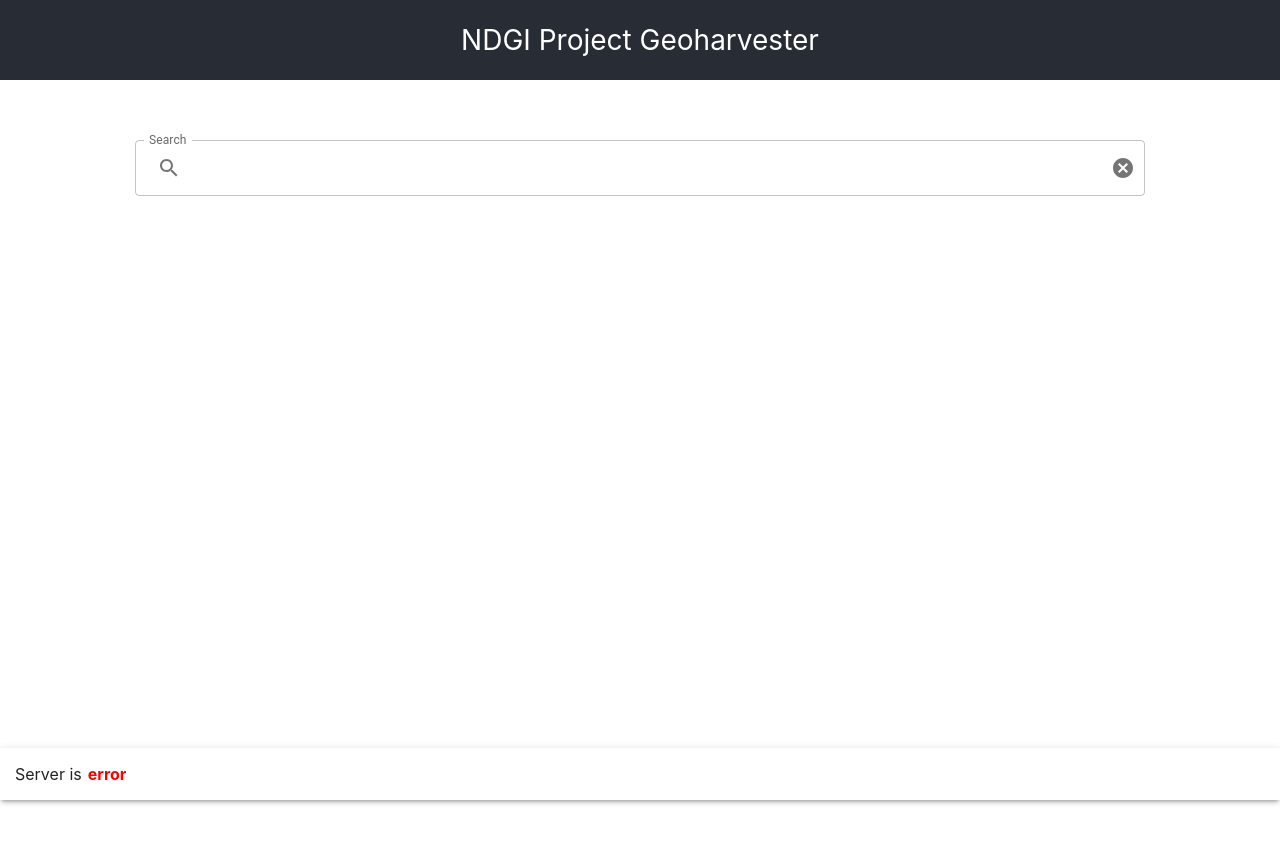
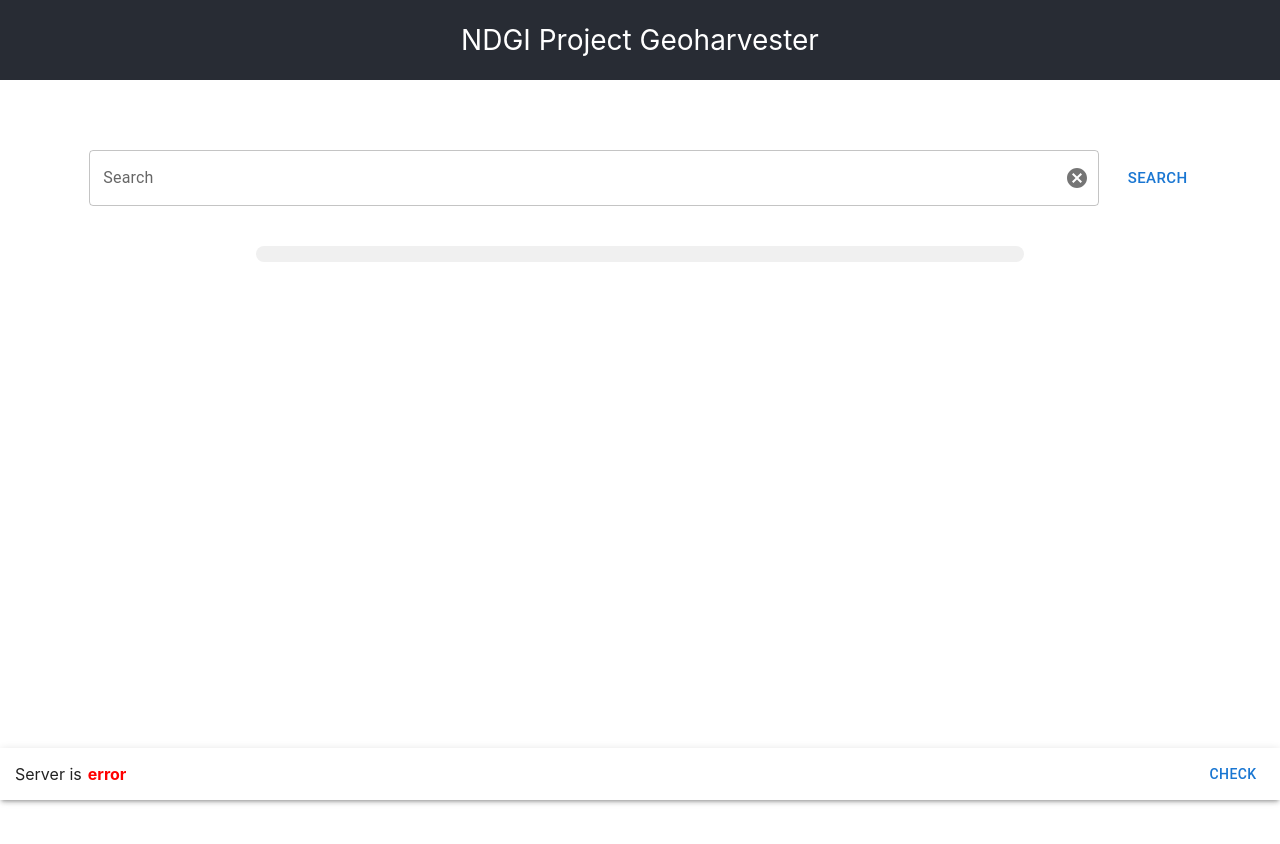
Before and after one commit to FHNW-IVGI/Geoharvester, a React (Create React App) app in the folder client/: page / in a window 1280 px wide. Shown: the top 844 px of the page. Before the commit the page ends 800 px from the top, so only its background shows below. Built offline with nearby package versions, Linux system fonts and the light colour scheme.

Commit message:
Basic search call, Basic UI

```diff
--- a/client/src/App.tsx
+++ b/client/src/App.tsx
@@ -1,32 +1,34 @@
 import React, { useEffect, useState } from "react";
-import axios from "axios";
-import "./App.css";
 import { SearchBar } from "./components/search/SearchBar";
 import { Footer } from "./components/footer/Footer";
-
-const BASEURL = "http://localhost:8000"; // Adjust to port where backend is running
-const defaultRoute = `${BASEURL}/`;
+import { ResultArea } from "./components/results/ResultArea";
+import { getServerStatus } from "./requests";
+import "./App.css";
 
 function App() {
   const [statusString, setStatusString] = useState("not connected");
+  const [searchResults, setSearchResults] = useState([]);
+
+  const checkServerStatus = () =>
+    getServerStatus()
+      .then((res) => {
+        setStatusString(res ? res : "error");
+      })
+      .catch((e) => console.error(e));
 
   useEffect(() => {
-    const fetchData = async () => {
-      const result = await axios(defaultRoute, {});
-      const { message } = result.data;
-      setStatusString(message ? message : "error");
-    };
-    fetchData().catch((e) => console.error(e));
+    checkServerStatus();
   }, []);
 
   return (
     <>
       <header className="App-header">NDGI Project Geoharvester</header>
       <main className="App-main">
-        <SearchBar />
+        <SearchBar setSearchResults={setSearchResults} />
+        <ResultArea results={searchResults}></ResultArea>
       </main>
       <footer className="App-footer">
-        <Footer status={statusString} />
+        <Footer status={statusString} checkServerStatus={checkServerStatus} />
       </footer>
     </>
   );
--- a/client/src/components/footer/Footer.tsx
+++ b/client/src/components/footer/Footer.tsx
@@ -1,10 +1,16 @@
-import { Paper } from "@mui/material";
-import "./Footer.css";
+import { Paper, Button } from "@mui/material";
+import "./footer.css";
 
-export const Footer = ({ status }: { status: string }) => (
+export const Footer = ({
+  status,
+  checkServerStatus,
+}: {
+  status: string;
+  checkServerStatus: () => void;
+}) => (
   <Paper sx={{ position: "fixed", bottom: 0, left: 0, right: 0 }} elevation={3}>
-    <div className="footer-bar">
-      <p className="footer-text">
+    <div id="footer-bar">
+      <p id="footer-text">
         Server is
         <span
           style={{
@@ -16,6 +22,9 @@ export const Footer = ({ status }: { status: string }) => (
           {status}
         </span>
       </p>
+      <Button id="footer-button" onClick={checkServerStatus}>
+        Check
+      </Button>
     </div>
   </Paper>
 );
--- a/client/src/components/footer/Footer.css
+++ b/client/src/components/footer/footer.css
@@ -1,11 +1,15 @@
-.footer-bar {
+#footer-bar {
     display: flex;
     flex-direction: row;
     width: 100%;
     background-color: white;
 }
 
-.footer-text {
+#footer-text {
     padding-left: 15px;
     width: 100%
 }
+
+#footer-button {
+    margin-right: 15px;
+}
--- /dev/null
+++ b/client/src/components/results/ResultArea.tsx
@@ -0,0 +1,23 @@
+import "./results.css";
+import { List, ListItem } from "@mui/material";
+
+type ResultProps = {
+  results: string[];
+};
+
+export const ResultArea = ({ results }: ResultProps) => {
+  console.log(results);
+  return (
+    <div id="results-resultarea">
+      <List>
+        {results.length ? (
+          results.map((result, index) => (
+            <ListItem key={index}>- {result}</ListItem>
+          ))
+        ) : (
+          <div />
+        )}
+      </List>
+    </div>
+  );
+};
--- /dev/null
+++ b/client/src/components/results/results.css
@@ -0,0 +1,7 @@
+#results-resultarea {
+    flex-grow: 1;
+    padding: 0 30px;
+    margin: 20px 20%;
+    background-color: #f0f0f0;
+    border-radius: 10px;
+}
--- a/client/src/components/search/SearchBar.css
+++ /dev/null
@@ -1,27 +0,0 @@
-#search {
-    display: flex;
-    flex-direction: column;
-    height: 100%;
-    width: 100%;
-    background-color: white;
-}
-
-#search-toparea {
-    height: 5vh;
-}
-
-#search-searcharea {
-    display: flex;
-    height: 12vh;
-    justify-content: center;
-    align-items: center;
-}
-
-#search-bar {
-    min-width: 400px;
-    width: 100%;
-}
-
-#search-resultarea {
-    flex-grow: 1;
-}
--- a/client/src/components/search/SearchBar.tsx
+++ b/client/src/components/search/SearchBar.tsx
@@ -1,44 +1,49 @@
-import * as React from "react";
-import Box from "@mui/material/Box";
-import IconButton from "@mui/material/IconButton";
-import Input from "@mui/material/Input";
-import FilledInput from "@mui/material/FilledInput";
-import OutlinedInput from "@mui/material/OutlinedInput";
-import InputLabel from "@mui/material/InputLabel";
-import InputAdornment from "@mui/material/InputAdornment";
-import FormHelperText from "@mui/material/FormHelperText";
-import FormControl from "@mui/material/FormControl";
-import TextField from "@mui/material/TextField";
-import SearchIcon from "@mui/icons-material/Search";
+import React, { useState } from "react";
+import {
+  IconButton,
+  OutlinedInput,
+  InputLabel,
+  FormControl,
+  InputAdornment,
+  Button,
+} from "@mui/material";
 import CancelIcon from "@mui/icons-material/Cancel";
-import "./SearchBar.css";
+import { getData } from "../../requests";
+import "./search.css";
 
-export const SearchBar = () => {
+type SearchBarProps = {
+  setSearchResults: (searchResult: any) => void;
+};
+
+export const SearchBar = ({ setSearchResults }: SearchBarProps) => {
+  const [searchString, setSearchString] = useState("");
+
+  const triggerSearch = async () =>
+    await getData(searchString)
+      .then((res) => {
+        const { data } = res;
+        setSearchResults(data);
+      })
+      .catch((e) => {
+        console.error(e);
+        setSearchResults([]); // Fallback on error
+      });
+
   return (
     <div id="search">
-      <div id="search-toparea"></div>
-      <div id="search-searcharea">
       <FormControl sx={{ m: 1, width: "100ch" }} variant="outlined">
         <InputLabel htmlFor="search-bar">Search</InputLabel>
         <OutlinedInput
           id="search-bar"
           type="text"
-            startAdornment={
-              <InputAdornment position="start">
-                <IconButton
-                  aria-label="trigger-search"
-                  onClick={() => console.log("not implemented")}
-                  edge="end"
-                >
-                  <SearchIcon />
-                </IconButton>
-              </InputAdornment>
-            }
+          value={searchString}
+          onChange={(e) => setSearchString(e.target.value)}
+          onKeyDown={(e) => e.key === "Enter" && triggerSearch()}
           endAdornment={
             <InputAdornment position="end">
               <IconButton
                 aria-label="trigger-cancel"
-                  onClick={() => console.log("not implemented")}
+                onClick={() => setSearchString("")}
                 edge="end"
               >
                 <CancelIcon />
@@ -48,8 +53,9 @@ export const SearchBar = () => {
           label="Search"
         />
       </FormControl>
-      </div>
-      <div id="search-resultarea"></div>
+      <Button id="search-button" size="large" onClick={triggerSearch}>
+        Search
+      </Button>
     </div>
   );
 };
--- /dev/null
+++ b/client/src/components/search/search.css
@@ -0,0 +1,17 @@
+#search {
+    display: flex;
+    flex-direction: row;
+    justify-content: center;
+    align-items: center;
+    width: 100%;
+    height: 12vh;
+    margin-top: 50px;
+}
+
+#search-bar {
+    min-width: 400px;
+}
+
+#search-button {
+    margin-left: 10px;
+}
--- /dev/null
+++ b/client/src/requests.ts
@@ -0,0 +1,21 @@
+
+import axios from "axios";
+
+const BASEURL = "http://localhost:8000"; // Adjust to port where backend is running
+
+const routes = {
+    getServerStatus: `${BASEURL}/`,
+    getData: `${BASEURL}/getData`,
+}
+
+export const getServerStatus = async () => {
+    const result = await axios(routes.getServerStatus, {});
+    const { message } = result.data;
+    return message
+}
+export const getData = async (query: string) => {
+    console.log(query)
+    const result = await axios(routes.getData, { params: { query } });
+    const { data } = result;
+    return data
+}
```
Also changed, not shown: 2 other files (tests, documents, lock files or other folders). Lines whose indentation alone changed are shown as unchanged.
